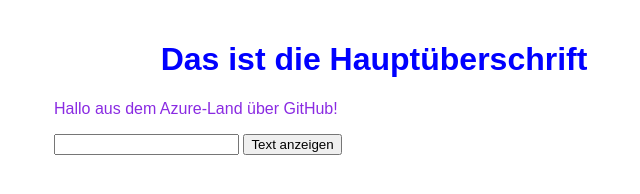
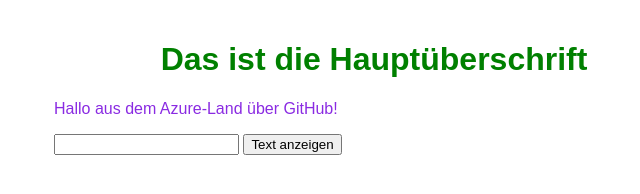
Before and after one commit to s-schultze/my-first-static-web-app, a website: page src/index.html in a window 1280 px wide. Shown: the whole page, without its empty margins (266-906 px from the left). Drawn offline with Linux system fonts and the light colour scheme.

Commit message:
Update styles.css

```diff
--- a/src/css/styles.css
+++ b/src/css/styles.css
@@ -20,5 +20,5 @@ main {
 main > h1 {
   text-align: center;
   font-size: 3.5 em;
-  color:blue
+  color:green
 }
```
